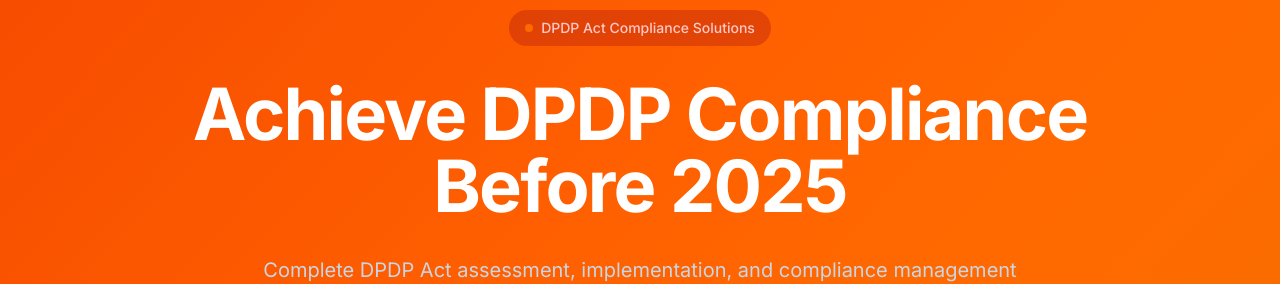
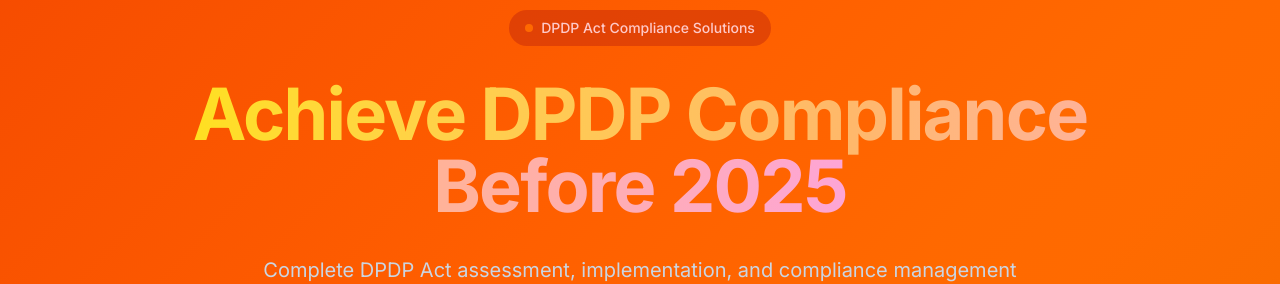
Before and after one commit to manizvlabs/xerogapai-web, a Next.js app: page /dpdp-compliance in a window 1280 px wide. Shown: the part 247-531 px from the top of the page. Built offline with nearby package versions, Linux system fonts and the light colour scheme; no server answers.

Commit message:
Restore gradient text effect for DPDP hero consistency
- Added immersive gradient text: from-yellow-300 via-orange-300 to-pink-300
- Maintains consistency with other solution pages like XeroGap AI
- Creates engaging visual effect while complementing orange background

```diff
--- a/src/components/dpdp-compliance/DpdpHero.tsx
+++ b/src/components/dpdp-compliance/DpdpHero.tsx
@@ -30,7 +30,7 @@ export default function DpdpHero() {
 
           {/* Main Headline */}
           <h1 className="text-4xl font-bold tracking-tight sm:text-6xl lg:text-7xl mb-8">
-            <span className="text-white">
+            <span className="text-transparent bg-clip-text bg-gradient-to-r from-yellow-300 via-orange-300 to-pink-300">
               Achieve DPDP Compliance
               <br />
               Before 2025
```
